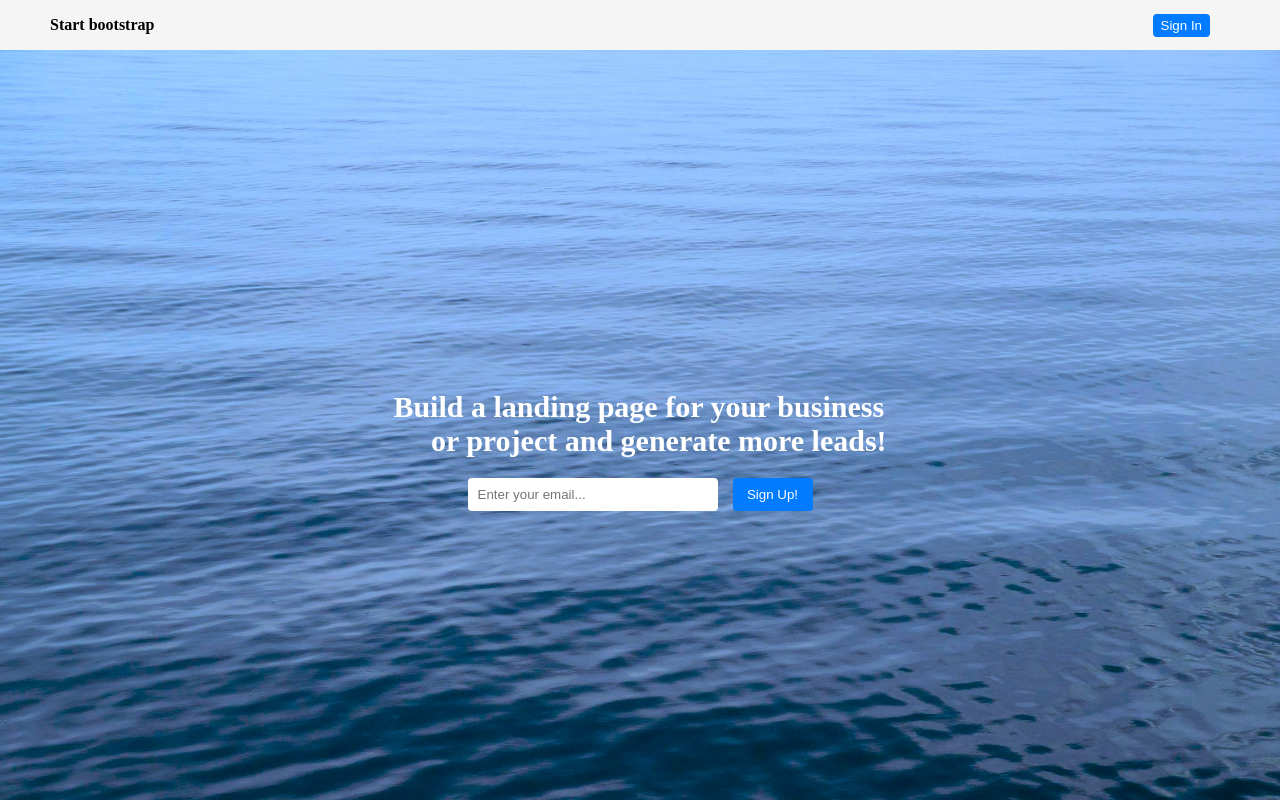
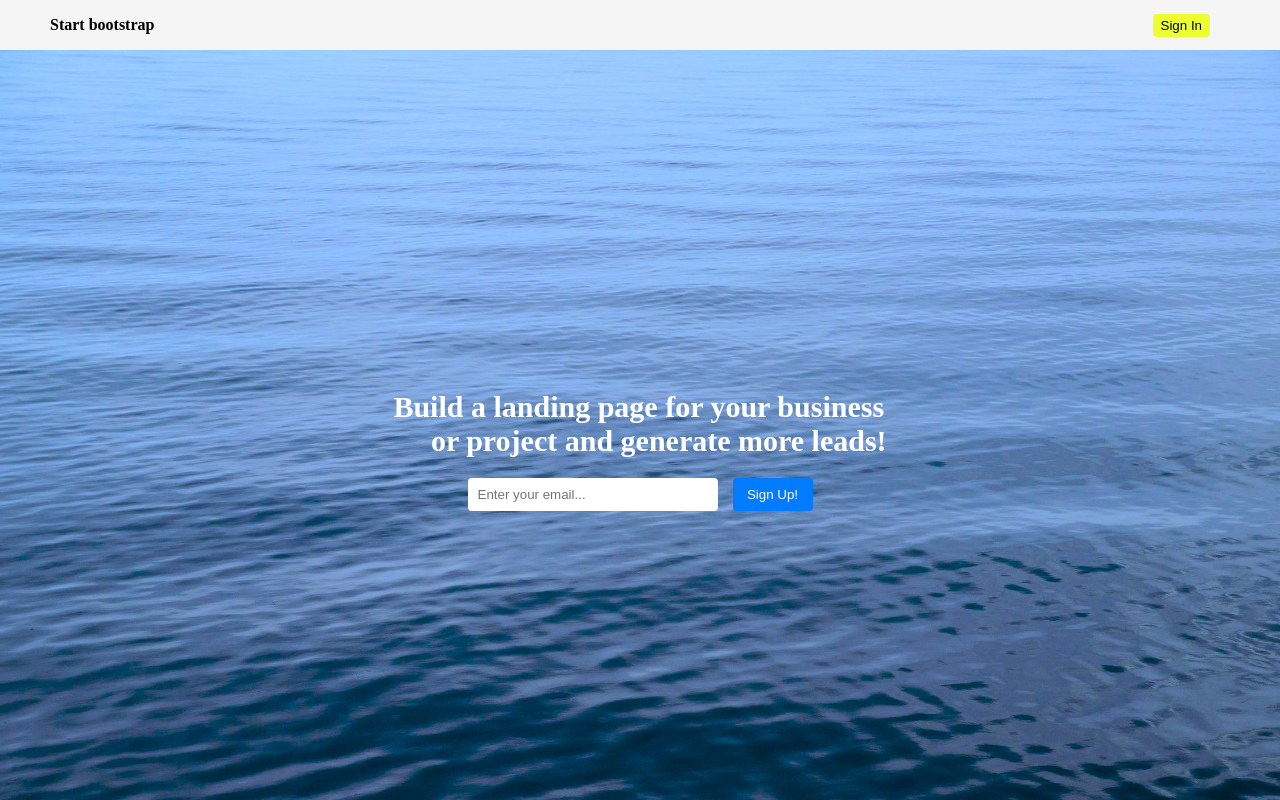
Before and after one commit to hajar200207/Brief4-Front-end, a plain HTML site: page index.html in a window 1280 px wide. In both pictures the pointer is over the button "Sign In". Shown: the top 800 px of the page. Drawn offline with Linux system fonts and the light colour scheme.

Commit message:
2eme commit

```diff
--- a/styles.css
+++ b/styles.css
@@ -81,6 +81,15 @@
     border-style: none;
     cursor: pointer;
 }
+button:hover{
+   background-color: #EEFF30;
+   color: black;
+}
+#signin:hover{
+    background-color: #EEFF30;
+    color: black;
+}
+
 
 
 .footer {
```
